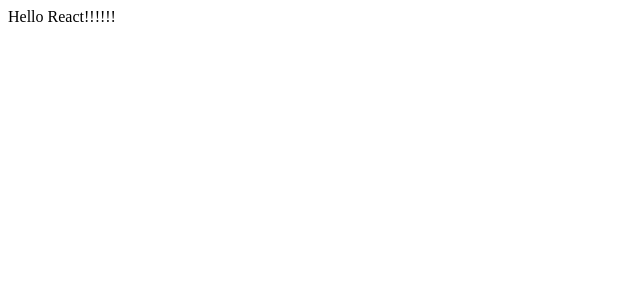
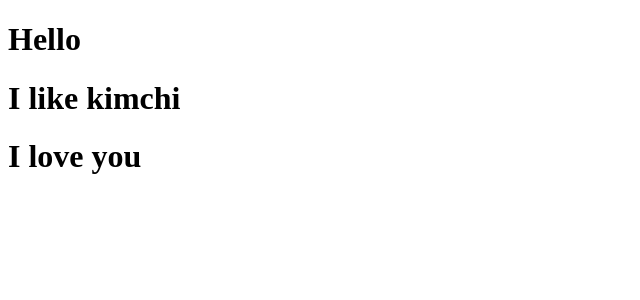
Before and after one commit to jsy0601/movie_app_2021-5, a JavaScript app: page / in a window 1280 px wide. Shown: the top 300 px of the page, without its empty margins (0-640 px from the left). Built offline with nearby package versions, Linux system fonts and the light colour scheme.

Commit message:
Modify App.js
Export Potato.js and App.js
Use props

```diff
--- a/src/App.js
+++ b/src/App.js
@@ -1,10 +1,27 @@
+import Potato from './Potato'
 
+const foodLike = [
+  {
+    name: "ramen",
+    image: "https://mblogthumb-phinf.pstatic.net/MjAxODA3MThfNjAg/MDAxNTMxOTAxNjU5Mjk2.TPvVTTjaTNDvIWUXB3Pwq6TeBvES4QBAmxgGmOSLaE4g.UshYkHzPL6LkBQrJzxwyQ17fhudRyV8gbbY75eootggg.PNG.daishin_blog/%ED%95%B4%EC%99%B8_%EC%9D%B8%EA%B8%B0_%ED%95%9C%EA%B5%AD_%EC%9D%8C%EC%8B%9D_01.png?type=w800"
+  },
+  {
+    name: "pizza",
+    image: "https://src.hidoc.co.kr/image/lib/2020/11/9/1604911318873_0.jpg"
+  }
+]
 function App() {
   return (
     <div>
-      Hello React!!!!!!
+      <h1>Hello</h1>
+      <Food fav="kimchi" />
+      <Potato foo="you" />
     </div>
-  );
+  )
 }
 
-export default App;
+function Food(foo) {
+  const { fav } = foo
+  return <h1>I like {fav}</h1>
+}
+export default App
```
